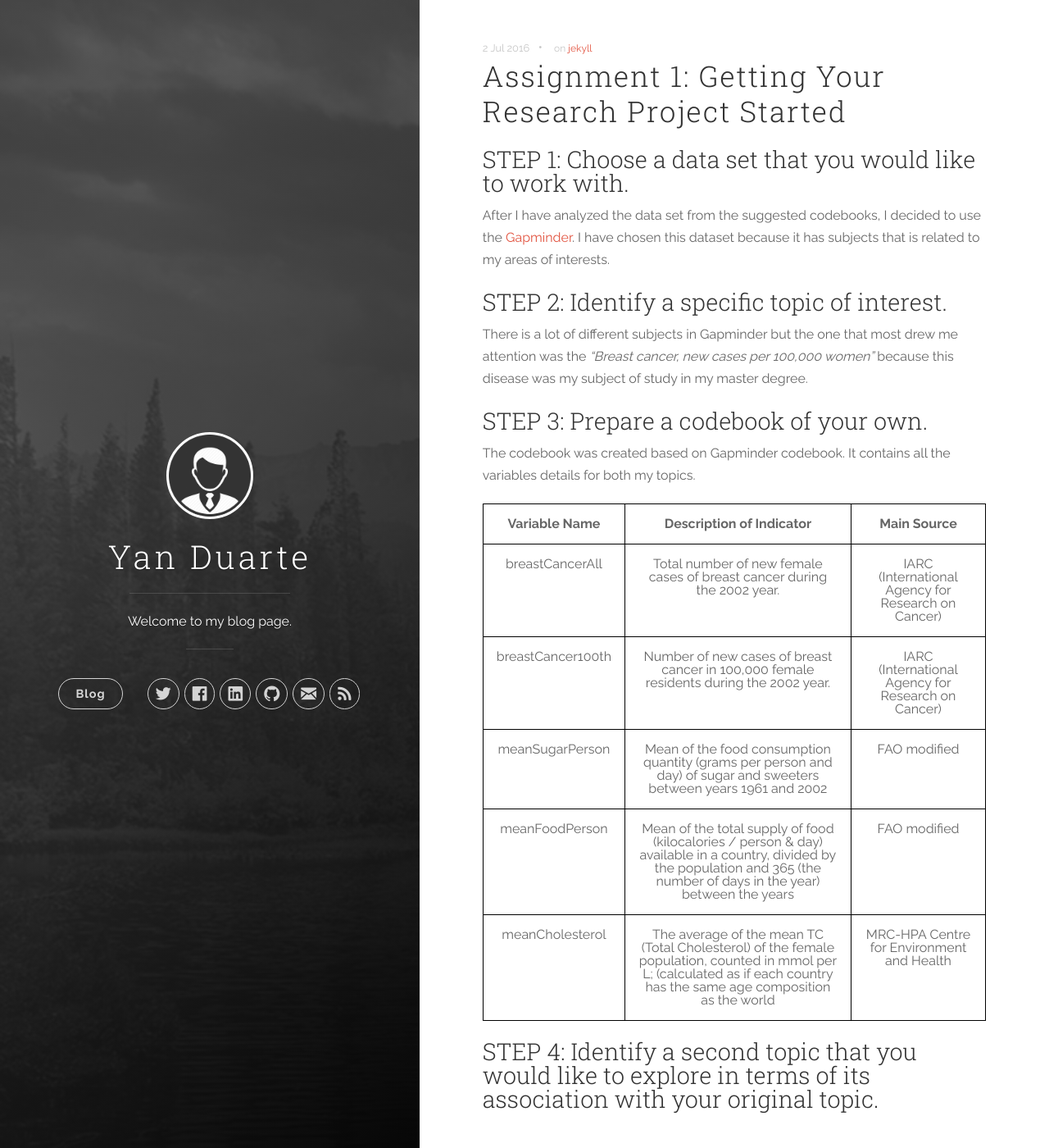
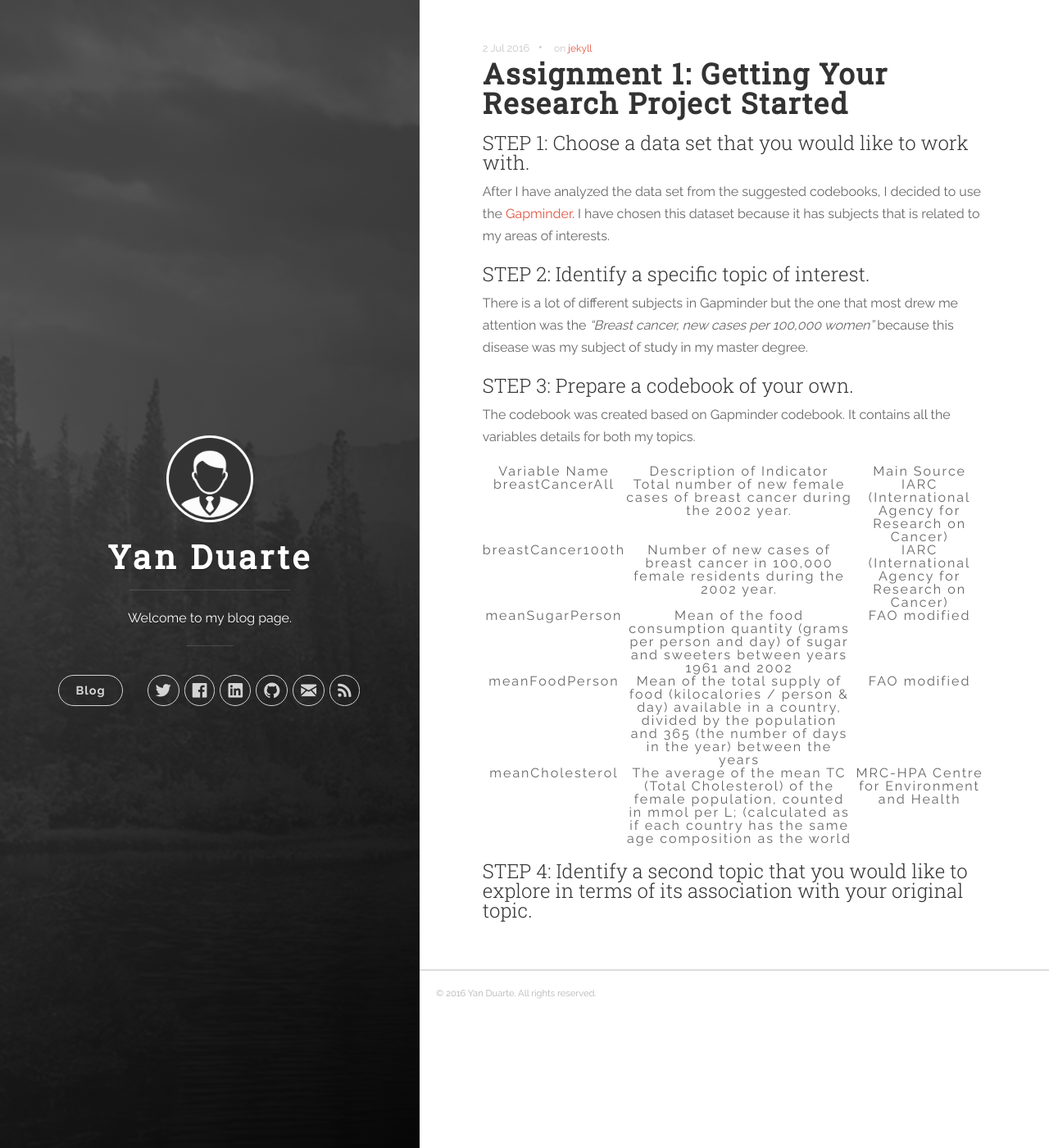
Before and after one commit to yan-duarte/yan-duarte.github.io, a Jekyll site: the page built from _posts/2016-01-08-welcome-to-jekyll.markdown, in a window 1280 px wide and 1400 px high. Shown: the whole window at 82% size. Built offline with Jekyll 4.4.1, drawn with Linux system fonts in a browser that asks for light colours; nearby versions of some CDN libraries.

Commit message:
Updated uno.css

```diff
--- a/css/uno.css
+++ b/css/uno.css
@@ -4,7 +4,7 @@
 	 License: none (public domain)
 */
 @import url(animate.css);
-html, body, div, span, applet, object, iframe, h1, h2, h3, h4, h5, h6, p, blockquote, pre, a, abbr, acronym, address, big, cite, code, del, dfn, em, img, ins, kbd, q, s, samp, small, strike, strong, sub, sup, tt, var, b, u, i, center, dl, dt, dd, ol, ul, li, fieldset, form, label, legend, table, caption, tbody, tfoot, thead, tr, article, aside, canvas, details, embed, figure, figcaption, footer, header, hgroup, menu, nav, output, ruby, section, summary, time, mark, audio, video {
+html, body, div, span, applet, object, iframe, h1, h2, h3, h4, h5, h6, p, blockquote, pre, a, abbr, acronym, address, big, cite, code, del, dfn, em, img, ins, kbd, q, s, samp, small, strike, strong, sub, sup, tt, var, b, u, i, center, dl, dt, dd, ol, ul, li, fieldset, form, label, legend, table, caption, tbody, tfoot, thead, tr, th, td, article, aside, canvas, details, embed, figure, figcaption, footer, header, hgroup, menu, nav, output, ruby, section, summary, time, mark, audio, video {
 	margin: 0;
 	padding: 0;
 	border: 0;
@@ -33,9 +33,9 @@
 	content: '';
 	content: none; }
 
-/*table {
+table {
 	border-collapse: collapse;
-	border-spacing: 0; }*/
+	border-spacing: 0; }
 
 body {
 	width: 100%;
@@ -961,23 +961,25 @@
 h1 {
 	margin-top: 0;
 	font-size: 2.2em;
-	line-height: 1.2em;
-	letter-spacing: .05em; }
+	/*line-height: 1.2em;*/
+	letter-spacing: .05em;
+    font-weight: bold;
+}
 
 h2 {
-	font-size: 1.8em; }
+	font-size: 1.5em; }
 
 h3 {
-	font-size: 1.4em; }
+	font-size: 1.3em; }
 
 h4 {
-	font-size: 1.2em; }
+	font-size: 1.1em; }
 
 h4 {
 	font-size: 1em; }
 
 h5 {
-	font-size: 1em; }
+	font-size: 0.9em; }
 
 p {
 	margin-bottom: 1.3em;
@@ -1362,22 +1364,6 @@
 	font-size: 36px;
 	color: #FFF; }
 
-
-  table {
-    border-collapse: collapse;
-  }
-  table, th, td {
-    border: 1px solid black;
-
-  }
-  th, td {
-    padding: 1em;
-  }
-  td{
-    vertical-align: center;
-  }
-
-
 nav {
 	display: inline-block;
 	position: relative; }
@@ -1478,6 +1464,11 @@
 	width: 30%;
 	margin: 2.2em 0 2.1em 0;
 	border-top: 1px solid #dddddd; }
+
+table{
+  vertical-align:center;
+  letter-spacing: 2px;
+}
 
 *:focus {
 	outline: none; }
```
